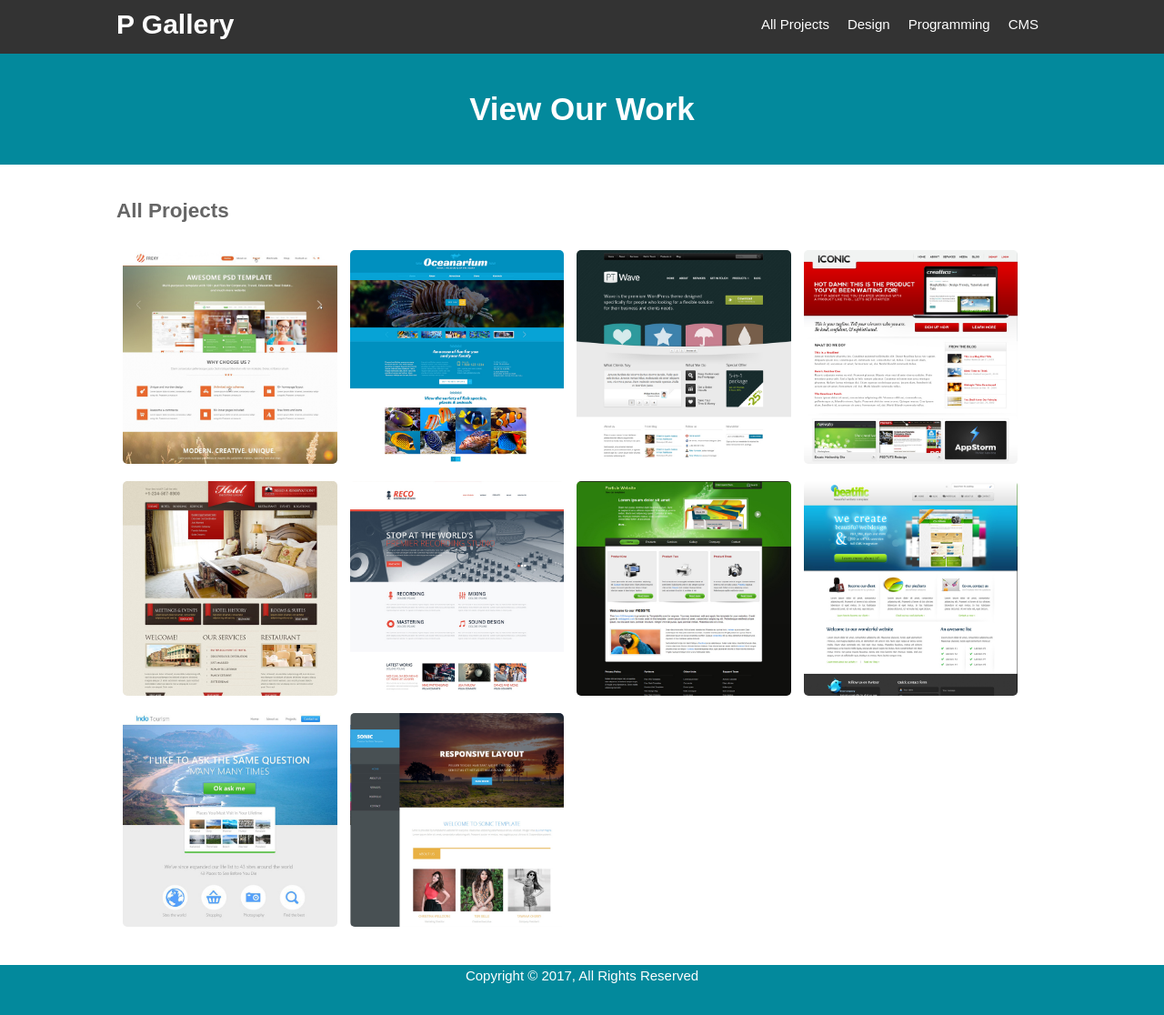
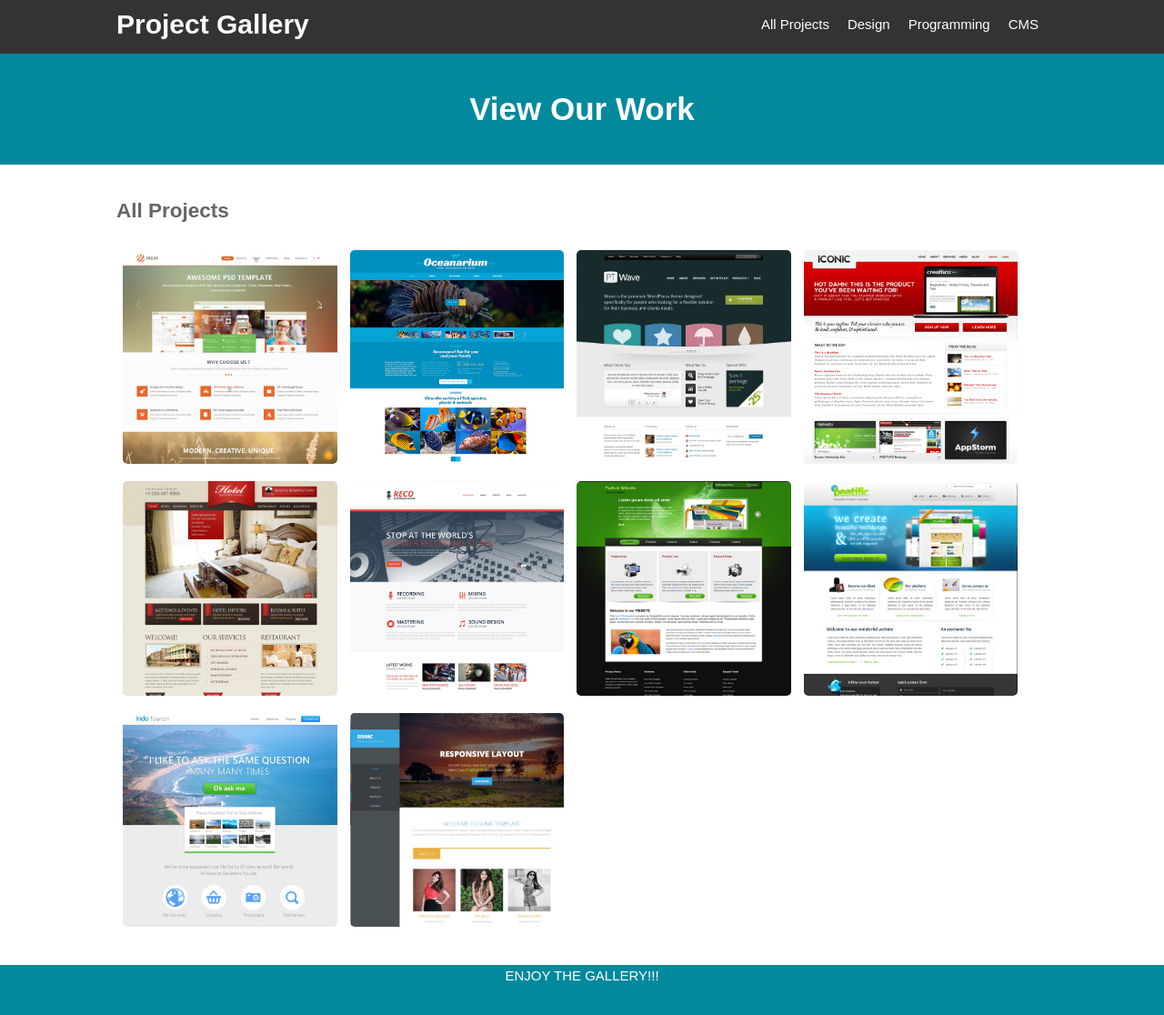
Before and after one commit to BillHoang79/jqueryGallery, a plain HTML site: page index.html in a window 1280 px wide. Shown: the whole page at 91% size. Drawn offline with nearby package versions, Linux system fonts and the light colour scheme.

Commit message:
change index

```diff
--- a/index.html
+++ b/index.html
@@ -9,7 +9,7 @@
 	<body>
 		<header>
 			<div class="container">
-			<h1 class="logo">P Gallery</h1>
+			<h1 class="logo">Project Gallery</h1>
 				<nav>
 					<ul>
 						<li><a href="#">All Projects</a></li>
@@ -45,7 +45,7 @@
 		</section>
 
 		<footer>
-			<p>Copyright &copy; 2017, All Rights Reserved</p>
+			<p>ENJOY THE GALLERY!!!</p>
 		</footer>
 
 
```
